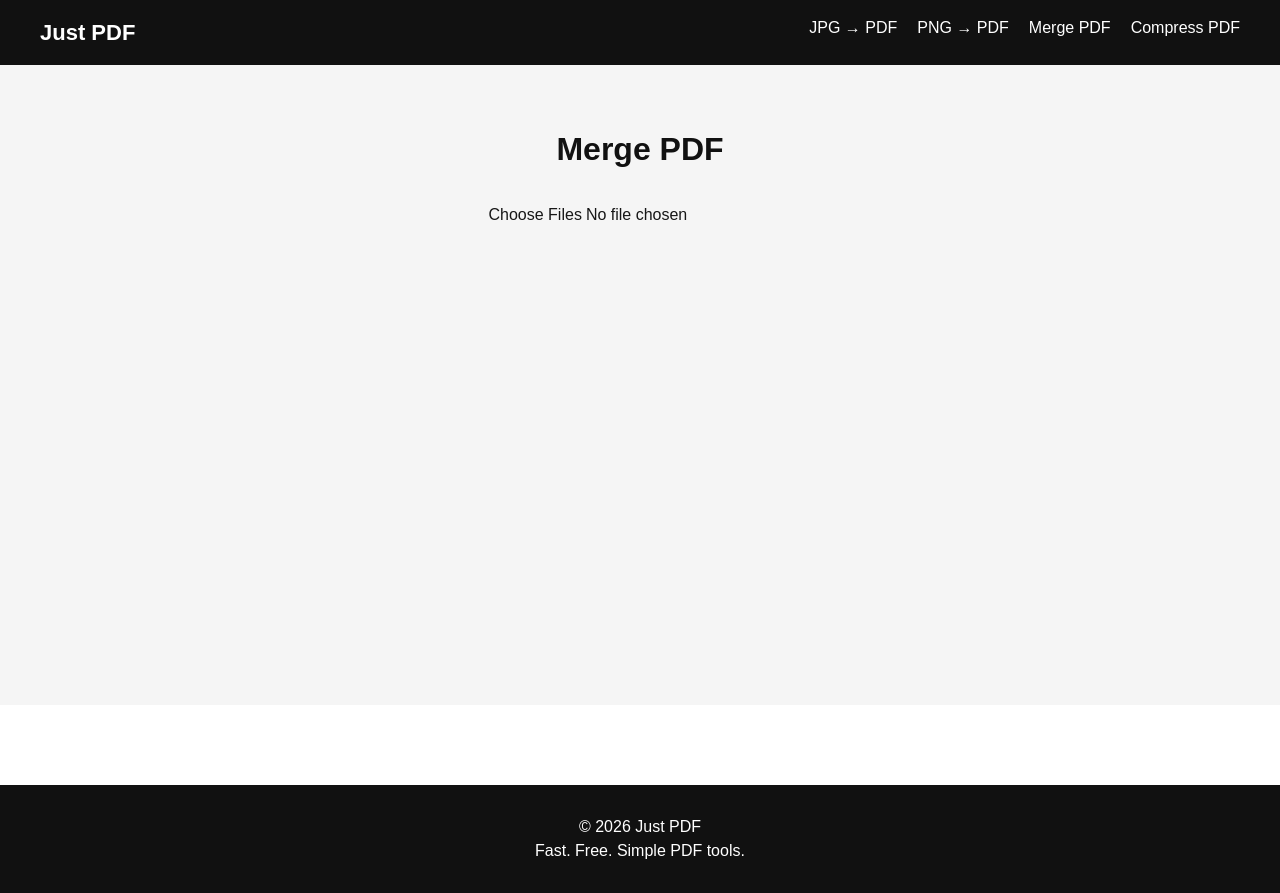
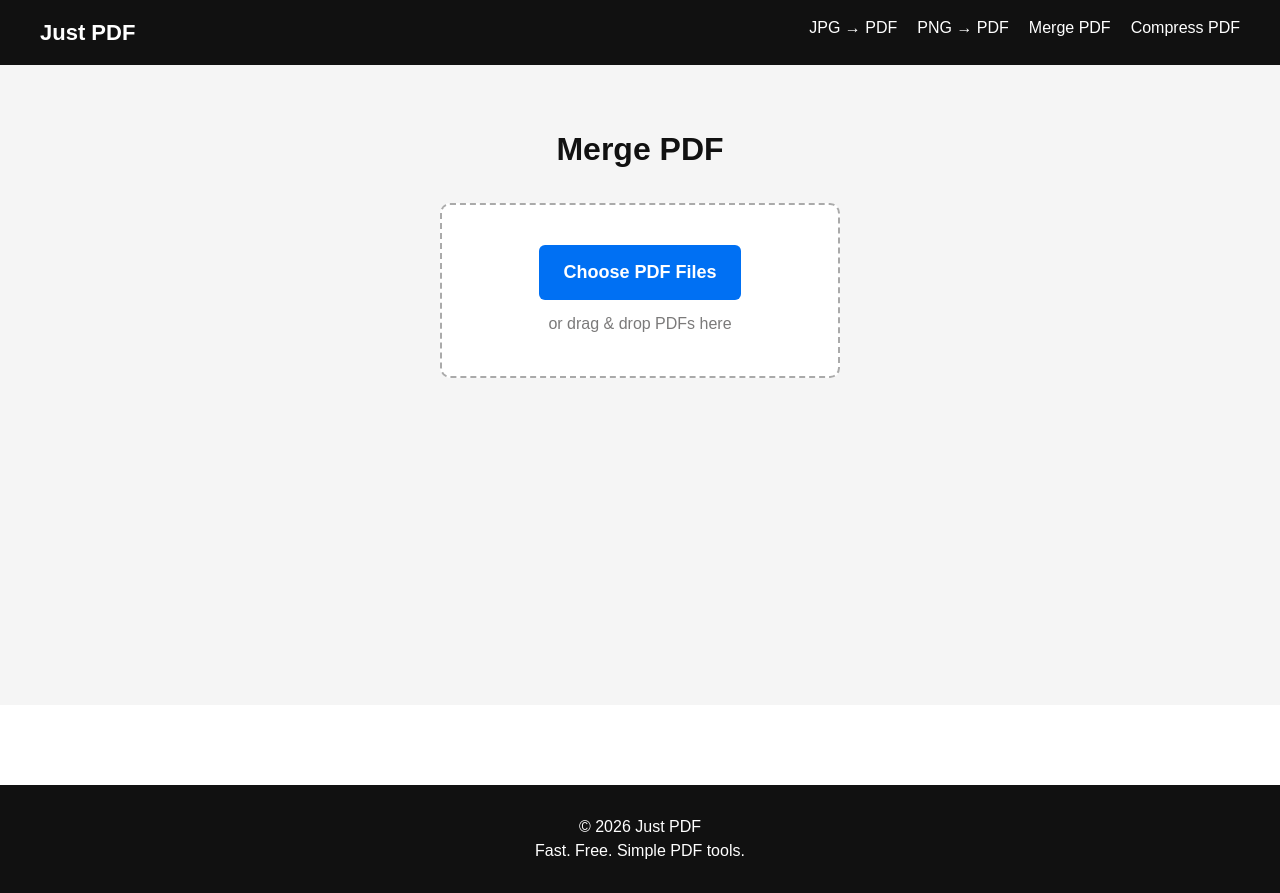
Before and after one commit to rahulkite-solo/just-pdf, a Next.js app: page /merge-pdf in a window 1280 px wide. Built offline with nearby package versions, Linux system fonts and the light colour scheme.

Commit message:
Upgrade JPG UI8

```diff
--- a/app/compress-pdf/page.tsx
+++ b/app/compress-pdf/page.tsx
@@ -5,30 +5,78 @@
 
 export default function CompressPDF() {
   const [loading, setLoading] = useState(false);
-  const [url, setUrl] = useState<string | null>(null);
+  const [error, setError] = useState("");
+  const [downloadUrl, setDownloadUrl] = useState<string | null>(null);
 
-  async function handleFile(e: any) {
-    const file = e.target.files[0];
-    if (!file) return;
+  async function convert(file: File) {
+    try {
+      setLoading(true);
+      setError("");
+      setDownloadUrl(null);
 
-    setLoading(true);
+      if (file.size > 10 * 1024 * 1024) {
+        setError("File too large (max 10MB)");
+        return;
+      }
+
+      if (file.type !== "application/pdf") {
+        setError("Only PDF allowed");
+        return;
+      }
+
       const blob = await compressPdf(file);
-    setUrl(URL.createObjectURL(blob));
+      setDownloadUrl(URL.createObjectURL(blob));
+    } catch {
+      setError("Compression failed");
+    } finally {
       setLoading(false);
+    }
+  }
+
+  function handleFile(e: React.ChangeEvent<HTMLInputElement>) {
+    if (loading) return;
+
+    const file = e.target.files?.[0];
+    if (file) convert(file);
+  }
+
+  function handleDrop(e: React.DragEvent<HTMLDivElement>) {
+    e.preventDefault();
+    if (loading) return;
+
+    const file = e.dataTransfer.files[0];
+    if (file) convert(file);
   }
 
   return (
     <main style={container}>
       <h1 style={title}>Compress PDF</h1>
 
+      <div
+        onDrop={handleDrop}
+        onDragOver={(e) => e.preventDefault()}
+        style={dropZone}
+      >
+        <label style={button(loading)}>
+          {loading ? "Compressing..." : "Choose PDF"}
           <input
             type="file"
             accept="application/pdf"
+            hidden
+            disabled={loading}
             onChange={handleFile}
           />
+        </label>
 
-      {url && (
-        <a href={url} download="compressed.pdf" style={downloadBtn}>
+        <p style={{ marginTop: "12px", color: "#7b7a7a" }}>
+          or drag & drop PDF here
+        </p>
+      </div>
+
+      {error && <p style={errorStyle}>{error}</p>}
+
+      {downloadUrl && (
+        <a href={downloadUrl} download="compressed.pdf" style={downloadBtn}>
           Download Compressed PDF
         </a>
       )}
@@ -36,6 +84,52 @@
   );
 }
 
-const container = { padding: "60px", textAlign: "center" as const, backgroundColor: "#f5f5f5", minHeight: "80vh" };
-const title = { fontSize: "32px", marginBottom: "30px", color: "#111", fontWeight: "bold" };
-const downloadBtn = { display: "inline-block", marginTop: "20px", backgroundColor: "#28a745", color: "white", padding: "12px 20px", borderRadius: "6px", textDecoration: "none", fontWeight: "bold" };
+const container = {
+  padding: "60px 20px",
+  textAlign: "center" as const,
+  backgroundColor: "#f5f5f5",
+  minHeight: "80vh",
+};
+
+const title = {
+  fontSize: "32px",
+  marginBottom: "30px",
+  color: "#111",
+  fontWeight: "bold",
+};
+
+const dropZone = {
+  border: "2px dashed #aaa",
+  borderRadius: "10px",
+  padding: "40px",
+  backgroundColor: "white",
+  maxWidth: "400px",
+  margin: "auto",
+};
+
+const button = (loading: boolean) => ({
+  display: "inline-block",
+  backgroundColor: loading ? "#999" : "#0070f3",
+  color: "white",
+  padding: "14px 24px",
+  borderRadius: "6px",
+  cursor: loading ? "not-allowed" : "pointer",
+  fontSize: "18px",
+  fontWeight: "bold",
+});
+
+const errorStyle = {
+  color: "red",
+  marginTop: "20px",
+};
+
+const downloadBtn = {
+  display: "inline-block",
+  marginTop: "20px",
+  backgroundColor: "#28a745",
+  color: "white",
+  padding: "12px 20px",
+  borderRadius: "6px",
+  textDecoration: "none",
+  fontWeight: "bold",
+};
--- a/app/merge-pdf/page.tsx
+++ b/app/merge-pdf/page.tsx
@@ -5,31 +5,86 @@
 
 export default function MergePDF() {
   const [loading, setLoading] = useState(false);
-  const [url, setUrl] = useState<string | null>(null);
+  const [error, setError] = useState("");
+  const [downloadUrl, setDownloadUrl] = useState<string | null>(null);
 
-  async function handleFiles(e: any) {
+  async function convert(files: File[]) {
+    try {
+      setLoading(true);
+      setError("");
+      setDownloadUrl(null);
+
+      if (files.length < 2) {
+        setError("Select at least 2 PDF files");
+        return;
+      }
+
+      for (const file of files) {
+        if (file.size > 5 * 1024 * 1024) {
+          setError("Each file must be under 5MB");
+          return;
+        }
+
+        if (file.type !== "application/pdf") {
+          setError("Only PDF files allowed");
+          return;
+        }
+      }
+
+      const blob = await mergePdfs(files);
+      setDownloadUrl(URL.createObjectURL(blob));
+    } catch {
+      setError("Merge failed");
+    } finally {
+      setLoading(false);
+    }
+  }
+
+  function handleFile(e: React.ChangeEvent<HTMLInputElement>) {
+    if (loading) return;
+
     const files = Array.from(e.target.files || []);
-    if (files.length < 2) return alert("Select at least 2 PDFs");
+    if (files.length) convert(files);
+  }
 
-    setLoading(true);
-    const blob = await mergePdfs(files as File[]);
-    setUrl(URL.createObjectURL(blob));
-    setLoading(false);
+  function handleDrop(e: React.DragEvent<HTMLDivElement>) {
+    e.preventDefault();
+    if (loading) return;
+
+    const files = Array.from(e.dataTransfer.files);
+    if (files.length) convert(files);
   }
 
   return (
     <main style={container}>
       <h1 style={title}>Merge PDF</h1>
 
-      <input
-        type="file"
-        accept="application/pdf"
-        multiple
-        onChange={handleFiles}
-      />
+      <div
+        onDrop={handleDrop}
+        onDragOver={(e) => e.preventDefault()}
+        style={dropZone}
+      >
+        <label style={button(loading)}>
+          {loading ? "Merging..." : "Choose PDF Files"}
+          <input
+            type="file"
+            accept="application/pdf"
+            multiple
+            hidden
+            disabled={loading}
+            onChange={handleFile}
+          />
+        </label>
 
-      {url && (
-        <a href={url} download="merged.pdf" style={downloadBtn}>
+        <p style={{ marginTop: "12px", color: "#7b7a7a" }}>
+          or drag & drop PDFs here
+        </p>
+      </div>
+
+      {error && <p style={errorStyle}>{error}</p>}
+
+      {downloadUrl && (
+        <a href={downloadUrl} download="merged.pdf" style={downloadBtn}>
           Download Merged PDF
         </a>
       )}
@@ -37,6 +92,52 @@
   );
 }
 
-const container = { padding: "60px", textAlign: "center" as const, backgroundColor: "#f5f5f5", minHeight: "80vh" };
-const title = { fontSize: "32px", marginBottom: "30px", color: "#111", fontWeight: "bold" };
-const downloadBtn = { display: "inline-block", marginTop: "20px", backgroundColor: "#28a745", color: "white", padding: "12px 20px", borderRadius: "6px", textDecoration: "none", fontWeight: "bold" };
+const container = {
+  padding: "60px 20px",
+  textAlign: "center" as const,
+  backgroundColor: "#f5f5f5",
+  minHeight: "80vh",
+};
+
+const title = {
+  fontSize: "32px",
+  marginBottom: "30px",
+  color: "#111",
+  fontWeight: "bold",
+};
+
+const dropZone = {
+  border: "2px dashed #aaa",
+  borderRadius: "10px",
+  padding: "40px",
+  backgroundColor: "white",
+  maxWidth: "400px",
+  margin: "auto",
+};
+
+const button = (loading: boolean) => ({
+  display: "inline-block",
+  backgroundColor: loading ? "#999" : "#0070f3",
+  color: "white",
+  padding: "14px 24px",
+  borderRadius: "6px",
+  cursor: loading ? "not-allowed" : "pointer",
+  fontSize: "18px",
+  fontWeight: "bold",
+});
+
+const errorStyle = {
+  color: "red",
+  marginTop: "20px",
+};
+
+const downloadBtn = {
+  display: "inline-block",
+  marginTop: "20px",
+  backgroundColor: "#28a745",
+  color: "white",
+  padding: "12px 20px",
+  borderRadius: "6px",
+  textDecoration: "none",
+  fontWeight: "bold",
+};
```
Lines whose indentation alone changed are shown as unchanged.
